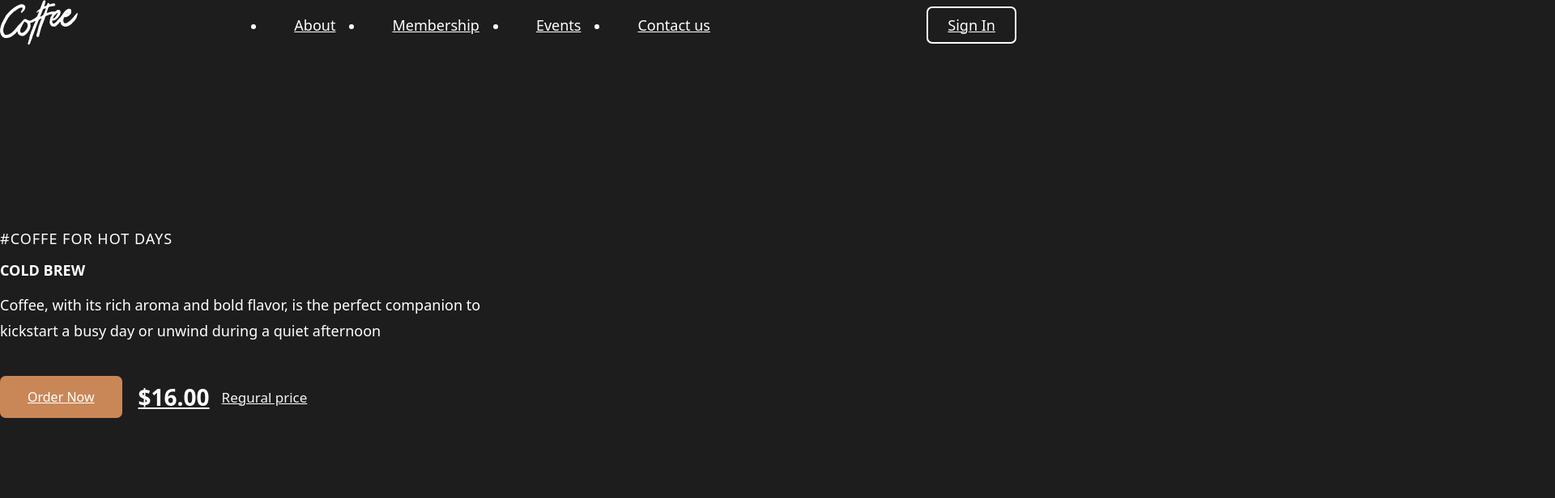
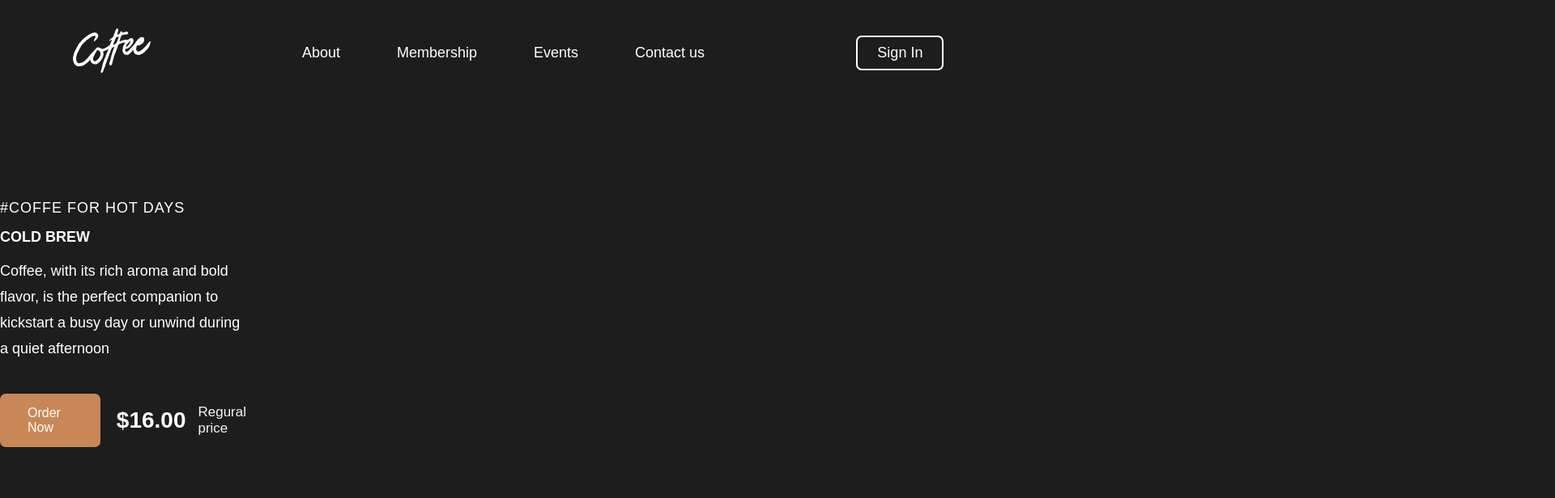
Before and after one commit to Germaine144/Anim, a plain HTML site: page index.html in a window 1280 px wide. Shown: the top 616 px of the page at 81% size, 1920 px wide, since content can reach past the window. Drawn offline with Linux system fonts and the light colour scheme.

Commit message:
editing navbar list

```diff
--- a/style.css
+++ b/style.css
@@ -1,8 +1,10 @@
 *{
     padding: 0%;
     margin: 0%;
-    font-family: system-ui, -apple-system, BlinkMacSystemFont, 'Segoe UI',
-    Roboto, Oxygen, Ubuntu, Cantarell, 'Open Sans', 'Helvetica Neue', sans-serif;
+    font-family: sans-serif;
+    box-sizing: border-box;
+    list-style: none;
+    text-decoration: none;
 }
 body{
     background-color: rgb(30, 29, 29);
@@ -14,7 +16,7 @@ header{
    top: 0%;
    right: 0%;
    z-index: 1000;
-   padding: ;
+   padding:35px 7%;
    display: flex;
    align-items: center;
    justify-content: space-between;
@@ -136,3 +138,9 @@ section{
    color: whitesmoke;
    margin-left: 15px;
 }
+.icons{
+    position: absolute;
+    top: 50%;
+    padding: 0 7%;
+    transform: translate(-50%);
+}
```
